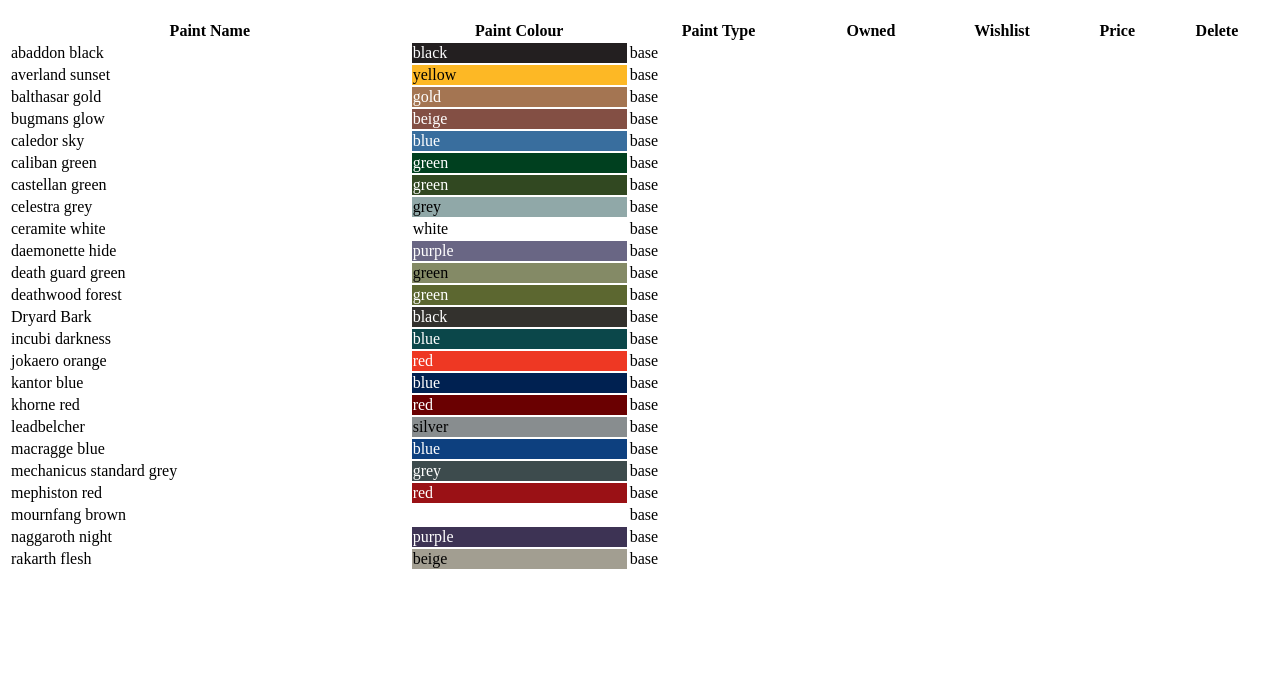
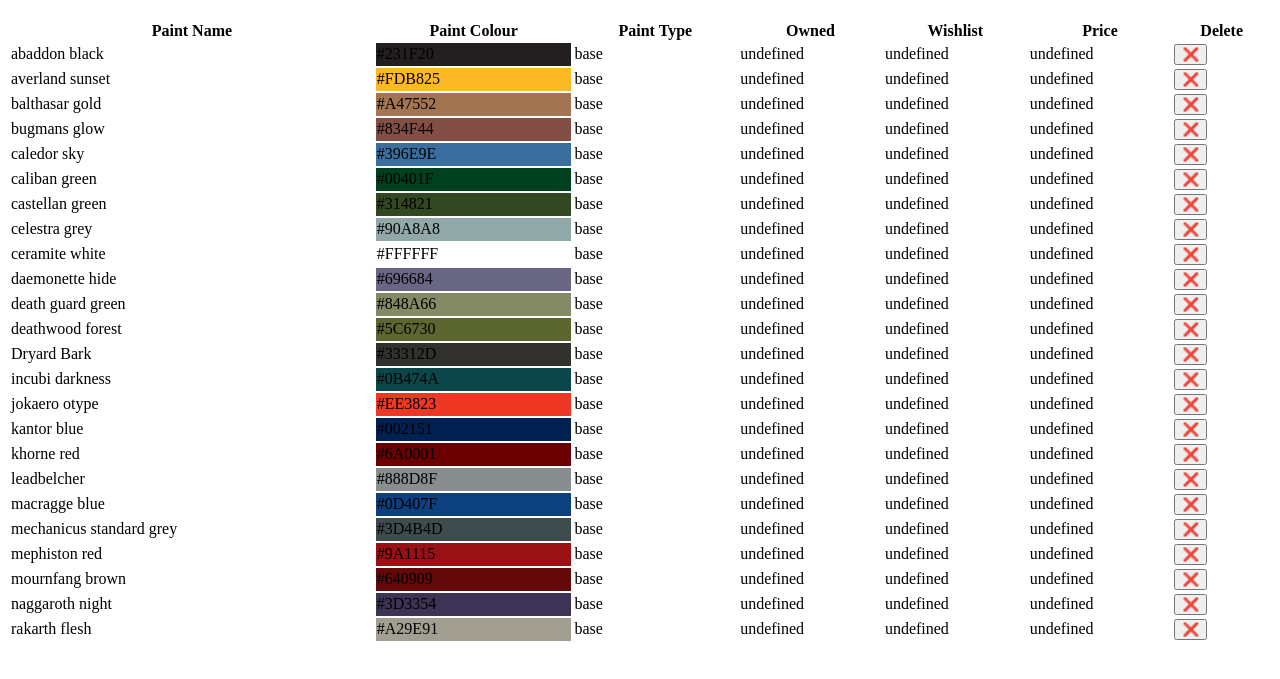
Before and after one commit to barnziebus/inventory-manager, a plain HTML site: page index.html in a window 1280 px wide. Shown: the part 61-740 px from the top of the page. Drawn offline with Linux system fonts and the light colour scheme.

Commit message:
implemented row class

```diff
--- a/database.js
+++ b/database.js
@@ -1,133 +1,133 @@
 export let database = {
-    "paints": {
-      "paint name": {
-        "range": "GW paint range: base/shade/layer/dry",
-        "color type": "color: black, blue, red, green, etc.",
-        "hex": "#XXXXXX"
-      },
-      "abaddon black": {
-        "range": "base",
+    "paints": [
+        {"name": "abaddon black",
+        "type": "base",
         "color type": "black",
-        "hex": "#231F20"
-      },
-      "averland sunset": {
-        "range": "base",
+        "hex": "#231F20"},
+
+        {"name": "averland sunset",
+        "type": "base",
         "color type": "yellow",
-        "hex": "#FDB825"
-      },
-      "balthasar gold": {
-        "range": "base",
+        "hex": "#FDB825"},
+
+        {"name": "balthasar gold",
+        "type": "base",
         "color type": "gold",
-        "hex": "#A47552"
-      },
-      "bugmans glow": {
-        "range": "base",
+        "hex": "#A47552"},
+
+        {"name": "bugmans glow",
+        "type": "base",
         "color type": "beige",
-        "hex": "#834F44"
-      },
-      "caledor sky": {
-        "range": "base",
+        "hex": "#834F44"},
+
+        {"name": "caledor sky",
+        "type": "base",
         "color type": "blue",
-        "hex": "#396E9E"
-      },
-      "caliban green": {
-        "range": "base",
+        "hex": "#396E9E"},
+
+        {"name": "caliban green",
+        "type": "base",
         "color type": "green",
-        "hex": "#00401F"
-      },
-      "castellan green": {
-        "range": "base",
+        "hex": "#00401F"},
+
+        {"name": "castellan green",
+        "type": "base",
         "color type": "green",
-        "hex": "#314821"
-      },
-      "celestra grey": {
-        "range": "base",
+        "hex": "#314821"},
+
+        {"name": "celestra grey",
+        "type": "base",
         "color type": "grey",
-        "hex": "#90A8A8"
-      },
-      "ceramite white": {
-        "range": "base",
+        "hex": "#90A8A8"},
+
+        {"name": "ceramite white",
+        "type": "base",
         "color type": "white",
-        "hex": "#FFFFFF"
-      },
-      "daemonette hide": {
-        "range": "base",
+        "hex": "#FFFFFF"},
+
+        {"name": "daemonette hide",
+        "type": "base",
         "color type": "purple",
-        "hex": "#696684"
-      },
-      "death guard green": {
-        "range": "base",
+        "hex": "#696684"},
+
+        {"name": "death guard green",
+        "type": "base",
         "color type": "green",
-        "hex": "#848A66"
-      },
-      "deathwood forest": {
-        "range": "base",
+        "hex": "#848A66"},
+
+        {"name": "deathwood forest",
+        "type": "base",
         "color type": "green",
-        "hex": "#5C6730"
-      },
-      "Dryard Bark": {
-        "range": "base",
+        "hex": "#5C6730"},
+
+        {"name": "Dryard Bark",
+        "type": "base",
         "color type": "black",
-        "hex": "#33312D"
-      },
-      "incubi darkness": {
-        "range": "base",
+        "hex": "#33312D"},
+
+        {"name": "incubi darkness",
+        "type": "base",
         "color type": "blue",
-        "hex": "#0B474A"
-      },
-      "jokaero orange": {
-        "range": "base",
+        "hex": "#0B474A"},
+
+        {"name": "jokaero otype",
+        "type": "base",
         "color type": "red",
-        "hex": "#EE3823"
-      },
-      "kantor blue": {
-        "range": "base",
+        "hex": "#EE3823"},
+
+        {"name": "kantor blue",
+        "type": "base",
         "color type": "blue",
-        "hex": "#002151"
-      },
-      "khorne red": {
-        "range": "base",
+        "hex": "#002151"},
+
+        {"name": "khorne red",
+        "type": "base",
         "color type": "red",
-        "hex": "#6A0001"
-      },
-      "leadbelcher": {
-        "range": "base",
+        "hex": "#6A0001"},
+
+        {"name": "leadbelcher",
+        "type": "base",
         "color type": "silver",
-        "hex": "#888D8F"
-      },
-      "macragge blue": {
-        "range": "base",
+        "hex": "#888D8F"},
+
+        {"name": "macragge blue",
+        "type": "base",
         "color type": "blue",
-        "hex": "#0D407F"
-      },
-      "mechanicus standard grey": {
-        "range": "base",
+        "hex": "#0D407F"},
+
+        {"name": "mechanicus standard grey",
+        "type": "base",
         "color type": "grey",
-        "hex": "#3D4B4D"
-      },
-      "mephiston red": {
-        "range": "base",
+        "hex": "#3D4B4D"},
+
+        {"name": "mephiston red",
+        "type": "base",
         "color type": "red",
-        "hex": "#9A1115"
-      },
-      "mournfang brown": {
-        "range": "base",
+        "hex": "#9A1115"},
+
+        {"name": "mournfang brown",
+        "type": "base",
         "color type": "brown",
-        "hex": "#6409090"
-      },
-      "naggaroth night": {
-        "range": "base",
+        "hex": "#640909"},
+
+        {"name": "naggaroth night",
+        "type": "base",
         "color type": "purple",
-        "hex": "#3D3354"
-      },
-      "rakarth flesh": {
-        "range": "base",
+        "hex": "#3D3354"},
+
+        {"name": "rakarth flesh",
+        "type": "base",
         "color type": "beige",
-        "hex": "#A29E91"
-      }
-    }
+        "hex": "#A29E91"},
+
+    ]
   }
 
+
+        //   {"name": "paint name",
+        // "type": "GW paint type: base/shade/layer/dry",
+        // "color type": "color: black, blue, red, green, etc.",
+        // "hex": "#XXXXXX"},
 // },
 // "recipes": {
 //   "example": {
@@ -141,7 +141,7 @@
 // }
 
 // "": {
-// "range": "",
+// "type": "",
 // "color type": "",
 // "hex": "#"
 // },
--- a/main.js
+++ b/main.js
@@ -1,5 +1,5 @@
 import { database } from "./database.js";
-
+import { Row } from "./row.js";
 
 
 console.log(`main loaded`);
@@ -8,52 +8,90 @@
 
 function buildTable() {
   let table = document.getElementById("databaseTable");
-  let newRow = document.createElement("tr");
   for (let paint in database.paints) {
+    let newRow = document.createElement("tr");
     if (paint !== 'paint name') {
       let inputData = database['paints'][paint]
-      buildRow(paint, inputData, table)
+      new Row(newRow, inputData)
+      table.appendChild(newRow)
     }
   }
 }
 
-function buildRow(rowName, rowData, tableElement) {
-  let newRow = document.createElement("tr");
-  let nameCell = document.createElement("td");
-  let paintCol = document.createElement("td");
-  let paintType = document.createElement("td");
-  let owned = document.createElement("td");
-  let wishlist = document.createElement("td");
-  let price = document.createElement("td");
-  let deleteCell = document.createElement("td");
+// function buildTable() {
+//   let table = document.getElementById("databaseTable");
+//   let newRow = document.createElement("tr");
+//   for (let paint in database.paints) {
+//     if (paint !== 'paint name') {
+//       let inputData = database['paints'][paint]
+//       buildRow(paint, inputData, table)
+//     }
+//   }
+// }
 
-  nameCell.innerText = rowName
-  paintCol.innerText = rowData['color type'];
-  paintType.innerText = rowData['range'];
+// function buildRow(rowName, rowData, tableElement) {
+//   let newRow = document.createElement("tr");
+//   let nameCell = document.createElement("td");
+//   let paintCol = document.createElement("td");
+//   let paintType = document.createElement("td");
+//   let owned = document.createElement("td");
+//   let wishlist = document.createElement("td");
+//   let price = document.createElement("td");
+//   let deleteCell = document.createElement("td");
 
-  paintCol.style.backgroundColor = rowData['hex']
-  paintCol.style.color = getContrastColor(rowData['hex'])
+//   nameCell.innerText = rowName
+//   paintCol.innerText = rowData['color type'];
+//   paintType.innerText = rowData['range'];
 
-  newRow.appendChild(nameCell)
-  newRow.appendChild(paintCol)
-  newRow.appendChild(paintType)
+//   paintCol.style.backgroundColor = rowData['hex']
+//   paintCol.style.color = getContrastColor(rowData['hex'])
 
-  tableElement.appendChild(newRow)
+//   newRow.appendChild(nameCell)
+//   newRow.appendChild(paintCol)
+//   newRow.appendChild(paintType)
 
-}
+//   tableElement.appendChild(newRow)
 
-function getContrastColor(hexColor) {
-  // Remove the # symbol if it exists
-  hexColor = hexColor.replace(/^#/, '');
+// }
 
-  // Convert the hex color to RGB
-  const r = parseInt(hexColor.slice(0, 2), 16);
-  const g = parseInt(hexColor.slice(2, 4), 16);
-  const b = parseInt(hexColor.slice(4, 6), 16);
+// function getContrastColor(hexColor) {
+//   // Remove the # symbol if it exists
+//   hexColor = hexColor.replace(/^#/, '');
 
-  // Calculate the relative luminance (perceived brightness)
-  const luminance = (0.299 * r + 0.587 * g + 0.114 * b) / 255;
+//   // Convert the hex color to RGB
+//   const r = parseInt(hexColor.slice(0, 2), 16);
+//   const g = parseInt(hexColor.slice(2, 4), 16);
+//   const b = parseInt(hexColor.slice(4, 6), 16);
 
-  // Choose a contrasting text color based on luminance
-  return luminance > 0.5 ? 'black' : 'white';
-}
+//   // Calculate the relative luminance (perceived brightness)
+//   const luminance = (0.299 * r + 0.587 * g + 0.114 * b) / 255;
+
+//   // Choose a contrasting text color based on luminance
+//   return luminance > 0.5 ? 'black' : 'white';
+// }
+
+// function sortTable(columnIndex) {
+//   const table = document.getElementById("databaseTable");
+//   const rows = Array.from(table.getElementsByTagName("tr"));
+
+//   rows.shift(); // Remove the table header row from the array
+
+//   rows.sort((a, b) => {
+//     const cellA = a.getElementsByTagName("td")[columnIndex].textContent;
+//     const cellB = b.getElementsByTagName("td")[columnIndex].textContent;
+
+//     // You can modify the comparison logic here based on your data type
+//     return cellA.localeCompare(cellB);
+//   });
+
+//   // Clear the table body
+//   const tbody = table.getElementsByTagName("tbody")[0];
+//   while (tbody.firstChild) {
+//     tbody.removeChild(tbody.firstChild);
+//   }
+
+//   // Append sorted rows to the table body
+//   rows.forEach((row) => {
+//     tbody.appendChild(row);
+//   });
+// }
--- /dev/null
+++ b/row.js
@@ -0,0 +1,82 @@
+export class Row{
+    constructor(rowContainer, rowData) {
+        this.rowContainer = rowContainer;
+        this.rowData = rowData;
+        this.cellContainers = {
+            "name": document.createElement("td"),
+            "color": document.createElement("td"),
+            "type": document.createElement("td"),
+            "owned": document.createElement("td"),
+            "wishlist": document.createElement("td"),
+            "price": document.createElement("td"),
+            "delete": document.createElement("td"),
+        };
+
+        this.buildRow();
+    }
+
+    buildRow() {
+        for (let element in this.cellContainers) {
+            this.rowContainer.appendChild(this.cellContainers[element]);
+        };
+        this.populateData(this.cellContainers, this.rowData);
+        this.addDeleteButton(this.cellContainers['delete'])
+    };
+
+    populateData(containers, rowData) {
+        this.paintName(containers['name'], rowData['name']);
+        this.paintCol(containers['color'], rowData["hex"]);
+        this.paintType(containers["type"], rowData["type"]);
+        this.owned(containers['owned'], rowData["owned"]);
+        this.wishlist(containers['wishlist'], rowData["wishlist"]);
+        this.price(containers["price"], rowData["price"]);
+    }
+
+    paintName(cellContainer, name) {
+        let paintNameEl = document.createElement("span");
+        paintNameEl.innerText = name
+        cellContainer.appendChild(paintNameEl)
+
+        //format func here to capitalise each word
+    }
+
+    paintCol(cellContainer, color) {
+        let paintColEl = document.createElement("span");
+        paintColEl.innerText = color
+
+        cellContainer.style.backgroundColor = color
+        cellContainer.appendChild(paintColEl)
+
+        //function to determine text colour based on background col
+    }
+
+    paintType(cellContainer) {
+        let paintTypeEl = document.createElement("span");
+        paintTypeEl.innerText = this.rowData['type'];
+        cellContainer.appendChild(paintTypeEl);
+    }
+
+    owned(cellContainer) {
+        let ownedEl = document.createElement("span");
+        ownedEl.innerText = this.rowData['owned']
+        cellContainer.appendChild(ownedEl);
+    }
+
+    wishlist(cellContainer) {
+        let wishlistEl = document.createElement("span");
+        wishlistEl.innerText = this.rowData['wishlist'];
+        cellContainer.appendChild(wishlistEl);
+    }
+
+    price(cellContainer) {
+        let priceEl = document.createElement("span");
+        priceEl.innerText = this.rowData["price"];
+        cellContainer.appendChild(priceEl)
+    }
+
+    addDeleteButton(cellContainer) {
+        let deleteButton = document.createElement("button");
+        deleteButton.innerText = "❌"
+        cellContainer.appendChild(deleteButton)
+    }
+}
```
Also changed, not shown: index.html (+1 -0 lines).
